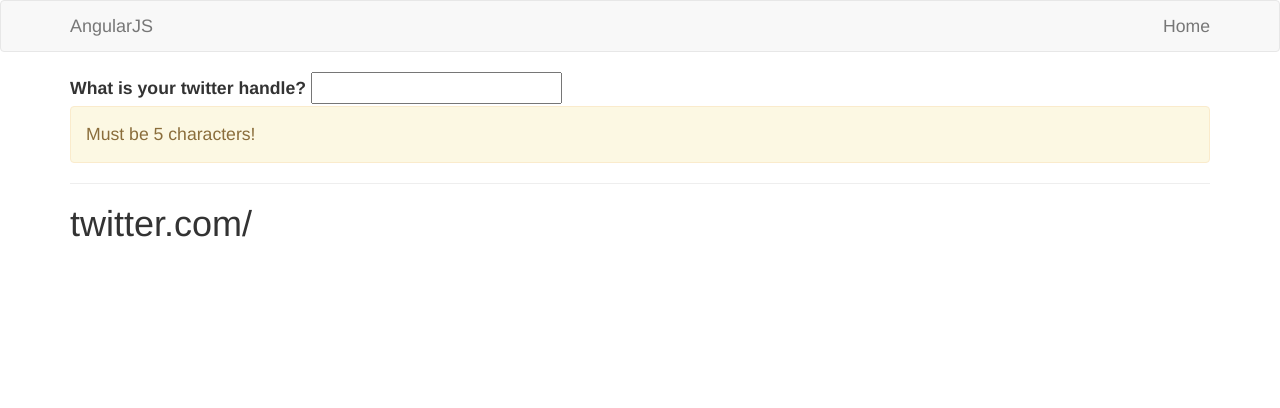
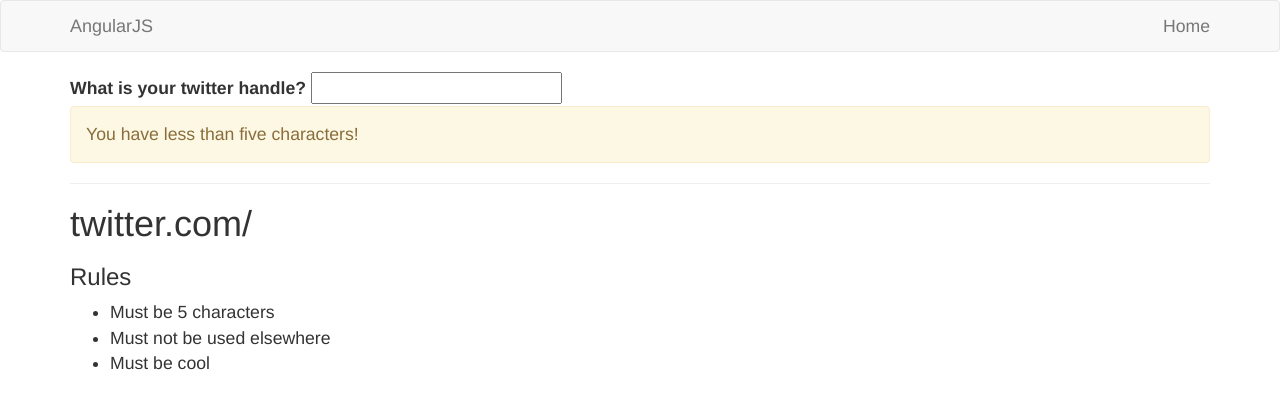
Before and after one commit to bvluong/Angular-Prac, a plain HTML site: page Code-The-Scope-Service/Starter/index.htm in a window 1280 px wide. Drawn offline with nearby package versions, Linux system fonts and the light colour scheme; some packages are replaced by stand-ins of ours; some icons are missing.

Commit message:
Add ng-repeat directive to display list of rules

```diff
--- a/Code-The-Scope-Service/Starter/app.js
+++ b/Code-The-Scope-Service/Starter/app.js
@@ -10,6 +10,14 @@
 
    $scope.characters = 5;
 
+   $scope.rules = [
+
+     { rulename: "Must be 5 characters"},
+     { rulename: "Must not be used elsewhere"},
+     { rulename: "Must be cool"}
+
+   ];
+
 }]);
 //
 // var searchPeople = function(firstName, lastName, height, age, occupation) {
--- a/Code-The-Scope-Service/Starter/index.htm
+++ b/Code-The-Scope-Service/Starter/index.htm
@@ -50,13 +50,26 @@
                 <div class="alert" ng-class="{ 'alert-warning': handle.length < characters,
               'alert-danger': handle.length > characters}" ng-show="handle.length !== characters">
 
-                  Must be 5 characters!
+                  <div ng-if="handle.length < characters">
+                    You have less than five characters!
+                  </div>
+
+                  <div ng-if="handle.length > characters">
+                    You have more than five characters!
+                  </div>
 
                 </div>
 
                 <hr />
 
                 <h1>twitter.com/{{ lowercasehandle() }}</h1>
+
+                <h3>Rules</h3>
+                <ul>
+                  <li ng-repeat="rule in rules">
+                    {{ rule.rulename }}
+                  </li>
+                </ul>
 <!--
                 <form name="myForm">
                   <input type="text" ng-model="field" name="myField" required minlength="5" />
```
